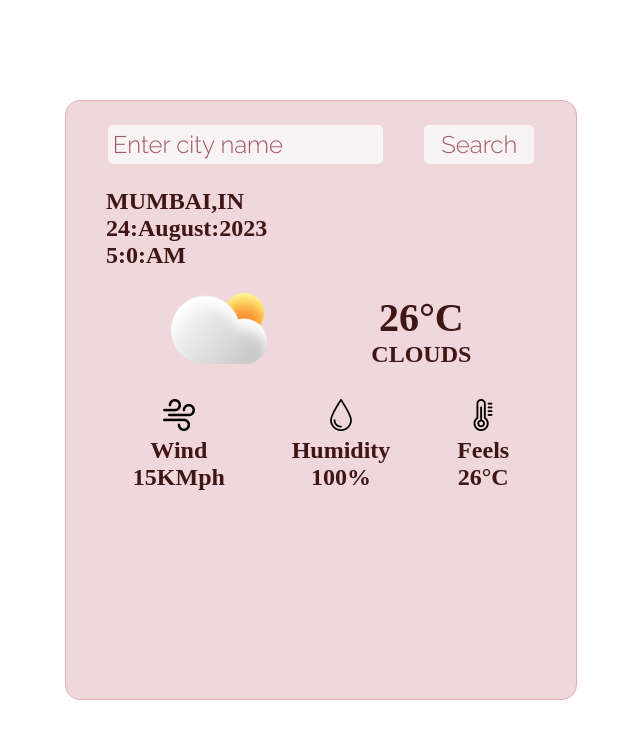
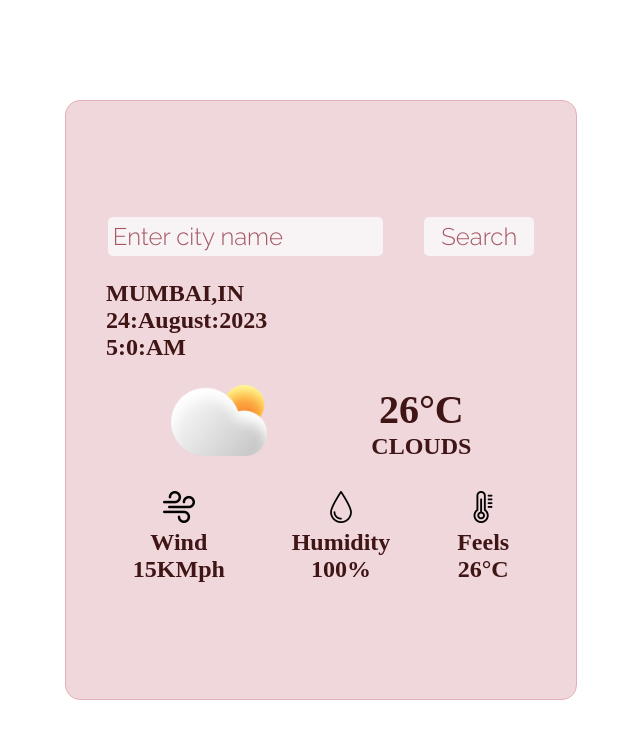
Before and after one commit to JunaidShaikh01/Weathar-App, a plain HTML site: page index.html in a window 1280 px wide. Shown: the whole page, without its empty margins (319-959 px from the left). Drawn offline with Linux system fonts and the light colour scheme; no server answers.

Commit message:
Update style.css

```diff
--- a/style.css
+++ b/style.css
@@ -14,6 +14,9 @@ body {
 }
 
 .container {
+  display: flex;
+    align-items: center;
+    justify-content: center;
     border: 1px solid rgb(225, 175, 183);
     width: 40%;
     height: 75vh;
@@ -21,11 +24,12 @@ body {
     background-color: rgba(225, 175, 183, 0.5);
     backdrop-filter: blur(5px);
 }
-
+.subContainer{
+    width: 100%;
+}
 .inputsection {
     display: flex;
     justify-content: space-evenly;
-    margin-top: 1.5em;
 }
 
 #cityName,
```
